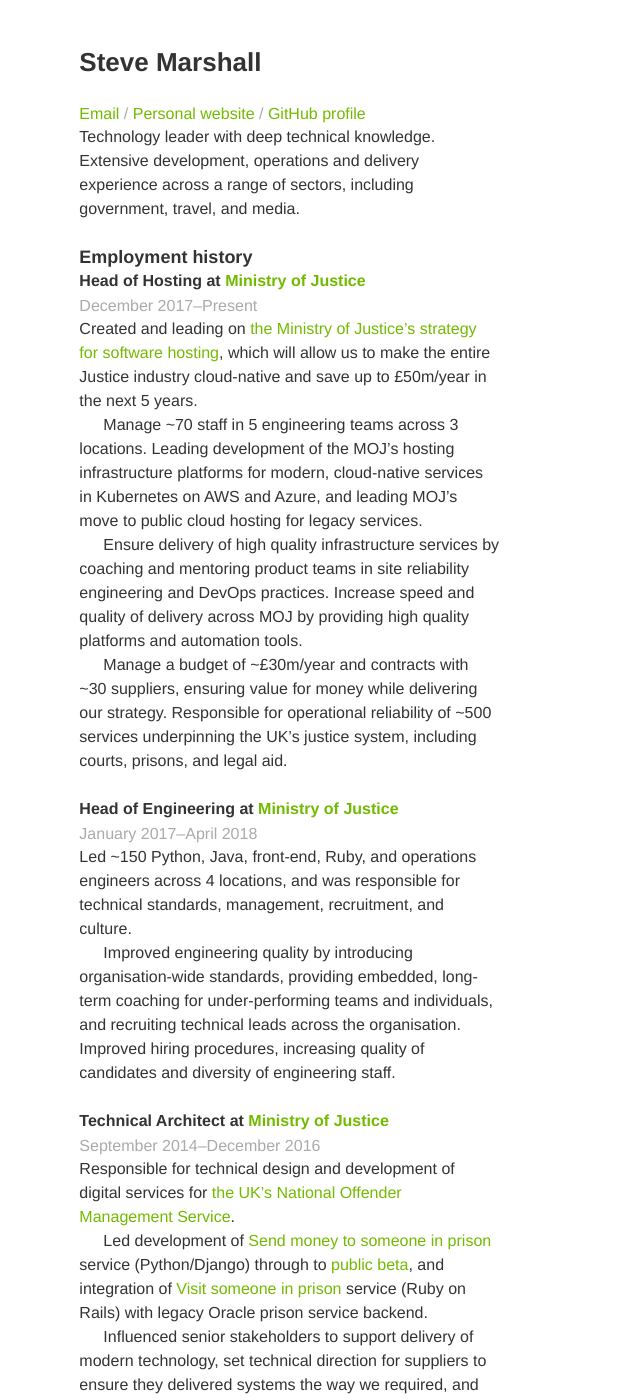
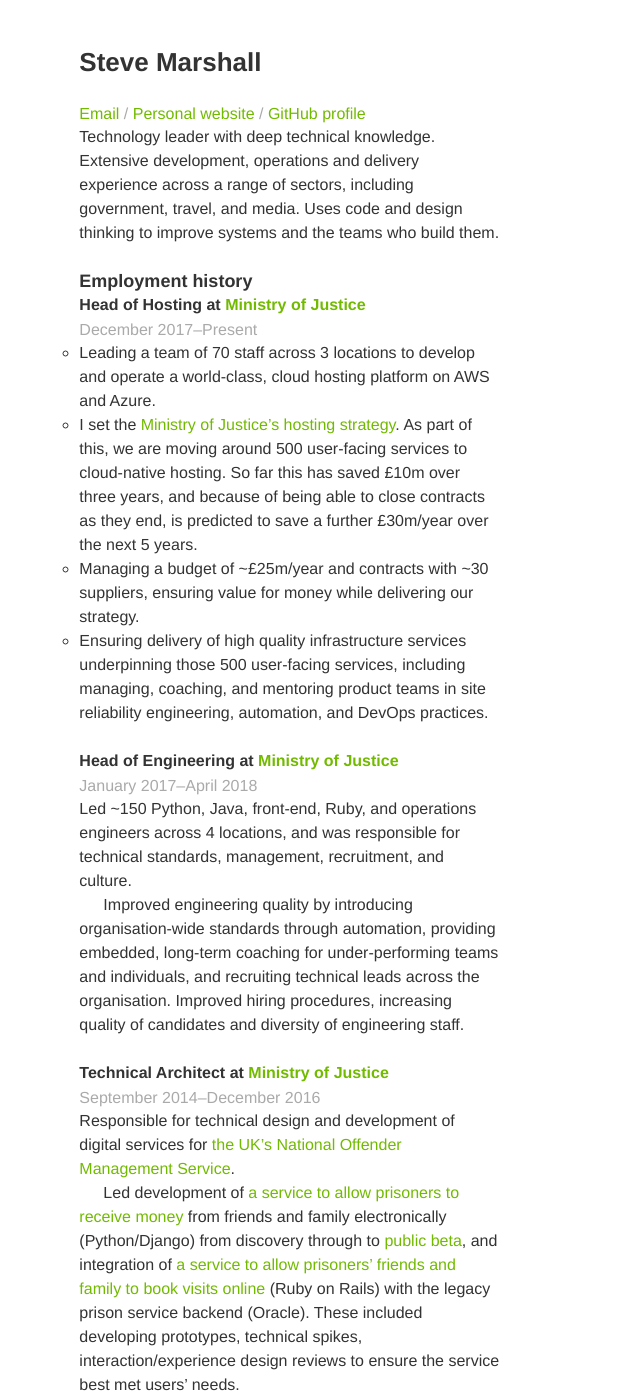
Before and after one commit to SteveMarshall/stevemarshall.github.io, a Jekyll site: the page built from cv.md, in a window 1280 px wide and 1400 px high. Shown: the whole window, without its empty margins (0-640 px from the left). Built offline with Jekyll 4.4.1, drawn with Linux system fonts in a browser that asks for light colours; our own code applies the rules of GitHub Pages for plain Markdown files; some of the changed text lies outside the part shown.

Commit message:
Tweak the way I describe various roles on my CV

```diff
--- a/cv.md
+++ b/cv.md
@@ -10,7 +10,8 @@
 
 Technology leader with deep technical knowledge. Extensive development,
 operations and delivery experience across a range of sectors, including
-government, travel, and media.
+government, travel, and media. Uses code and design thinking to improve
+systems and the teams who build them.
 
 ## Employment history
 
@@ -19,25 +20,20 @@
 <span><time datetime="2017-12-01">December 2017</time>--Present</span>
 {: .meta}
 
-**Created and leading on [the Ministry of Justice's strategy for software
-hosting](https://mojdigital.blog.gov.uk/2018/10/15/how-were-making-our-hosting-simpler-more-cost-effective-and-more-modern/)**,
-which will allow us to make the entire Justice industry cloud-native
-and save up to £50m/year in the next 5 years.
-
-**Manage ~70 staff in 5 engineering teams across 3 locations**.
-**Leading development of the MOJ's hosting infrastructure platforms**
-for modern, cloud-native services in Kubernetes on AWS and Azure, and
-**leading MOJ's move to public cloud hosting** for legacy services.
-
-**Ensure delivery of high quality infrastructure** services by coaching
-and mentoring product teams in site reliability engineering and DevOps
-practices. Increase speed and quality of delivery across MOJ by
-providing **high quality platforms** and automation tools.
-
-Manage a **budget of ~£30m/year** and contracts with ~30 suppliers,
-ensuring value for money while delivering our strategy. **Responsible
-for operational reliability of ~500 services underpinning the UK's
-justice system**, including courts, prisons, and legal aid.
+- **Leading a team of 70 staff across 3 locations** to develop and
+  operate a world-class, cloud hosting platform on AWS and Azure.
+- **I set the [Ministry of Justice's hosting
+  strategy](https://mojdigital.blog.gov.uk/2018/10/15/how-were-making-our-hosting-simpler-more-cost-effective-and-more-modern/).**
+  As part of this, we are moving around 500 user-facing services to
+  cloud-native hosting. So far **this has saved £10m** over three years,
+  and because of being able to close contracts as they end, is predicted to
+  save a further £30m/year over the next 5 years.
+- Managing a **budget of ~£25m/year** and contracts with ~30 suppliers,
+  ensuring value for money while delivering our strategy.
+- **Ensuring delivery of high quality infrastructure services**
+  underpinning those 500 user-facing services, including managing,
+  coaching, and mentoring product teams in site reliability engineering,
+  automation, and DevOps practices.
 
 ### Head of Engineering at [Ministry of Justice](https://www.gov.uk/government/organisations/ministry-of-justice)
 
@@ -50,8 +46,8 @@
 management, recruitment, and culture.
 
 **Improved engineering quality** by introducing organisation-wide
-standards, providing embedded, long-term **coaching for
-under-performing teams** and individuals, and recruiting technical
+standards through automation, providing embedded, long-term **coaching
+for under-performing teams** and individuals, and recruiting technical
 leads across the organisation. **Improved hiring procedures**,
 increasing quality of candidates and diversity of engineering staff.
 
@@ -65,17 +61,15 @@
 services** for [the UK's National Offender Management
 Service](https://www.gov.uk/government/organisations/national-offender-management-service).
 
-Led development of [Send money to someone in
-prison](https://www.gov.uk/send-prisoner-money) service (Python/Django)
-through to [public beta](https://www.gov.uk/service-manual/agile-delivery/how-the-beta-phase-works),
-and integration of [Visit someone in prison](https://www.gov.uk/prison-visits)
-service (Ruby on Rails) with legacy Oracle prison service backend.
-
-**Influenced senior stakeholders** to support delivery of modern
-technology, **set technical direction for suppliers** to ensure they
-delivered systems the way we required, and **updated departmental
-guidance and standards** to follow modern practices. **Improved
-infrastructure and operations processes and tools** for MOJ.
+Led development of [a service to allow prisoners to receive
+money](https://www.gov.uk/send-prisoner-money) from friends and family
+electronically (Python/Django) from discovery through to [public
+beta](https://www.gov.uk/service-manual/agile-delivery/how-the-beta-phase-works),
+and integration of [a service to allow prisoners' friends and family to
+book visits online](https://www.gov.uk/prison-visits) (Ruby on Rails)
+with the legacy prison service backend (Oracle). These included
+developing prototypes, technical spikes, interaction/experience design
+reviews to ensure the service best met users' needs.
 
 ### Technical Architect at Tizaro Supply
 
@@ -92,9 +86,12 @@
 2012</time>--<time datetime="2014-03-14">March 2014</time></span>
 {: .meta}
 
-Responsible for **setting and maintaining standards** for all APIs
-(REST, SOAP, RPC) and user interfaces across Expedia Affiliate Network
-and helped **support a $2bn/year partner network**.
+Led a team **applying user-centred design techniques to APIs** (REST, SOAP,
+RPC) and user interfaces across Expedia Affiliate Network to speed
+on-boarding of new partners to support the $2bn/year partner
+network.
+
+<div markdown="1" style="page-break-inside: avoid;">
 
 ### Previous roles
 
@@ -109,21 +106,28 @@
 - Web developer at [Fujitsu Siemens Computers](http://en.wikipedia.org/wiki/Fujitsu_Siemens_Computers) (<time datetime="2002-07-15">July 2002</time>--<time
 datetime="2006-05-26">May 2006</time>): C#, .NET Framework
 
+</div>
+
 ## Other interests
 
-- I frequently attend and speak at technology conferences. Notable
-  talks include [“Don't Touch the
-  Monolith”](https://www.youtube.com/watch?v=47vCm9FA1Lg) at [O'Reilly
+- I am currently **building prototypes of two iOS apps** (using Swift,
+  SwiftUI, and UIKit) because I have long been interested in iOS app
+  development, but have only recently come up with product ideas that
+  piqued my interest. The first uses OCR and machine learning to allow
+  users to collaboratively curate a cloud-synced index of content.
+  The second allows users to annotate and otherwise prepare collections
+  of images to train CoreML object detection models with CreateML.
+- I attend and speak at technology conferences. Notable
+  talks include ["Don't Touch the
+  Monolith"](https://www.youtube.com/watch?v=47vCm9FA1Lg) at [O'Reilly
   Software Architecture London
-  2016](https://conferences.oreilly.com/software-architecture) and [“We
-  Can Mirror It for You Wholesale”](https://vimeo.com/108353428) at
+  2016](https://conferences.oreilly.com/software-architecture) and ["We
+  Can Mirror It for You Wholesale"](https://vimeo.com/108353428) at
   [WXG 2014](https://wxg.co.uk)
 - I have taken part in five [/dev/forts](http://devfort.com/):
-  week-long product incubation working holidays. The most notable
-  product we have built is [Spacelog](http://spacelog.org/), a site for
-  exploring the stories of early space exploration from the original
-  transcripts. Across the projects, I have done devops (Chef), back- and
-  front-end development (Python/Django, C).
+  the most successful product we have built is
+  [Spacelog](http://spacelog.org/), a site for exploring the stories
+  of early space exploration from the original transcripts.
 
 ## Education and professional training
 
```
Also changed, not shown: other parts of cv.md (+1 -1 lines).
